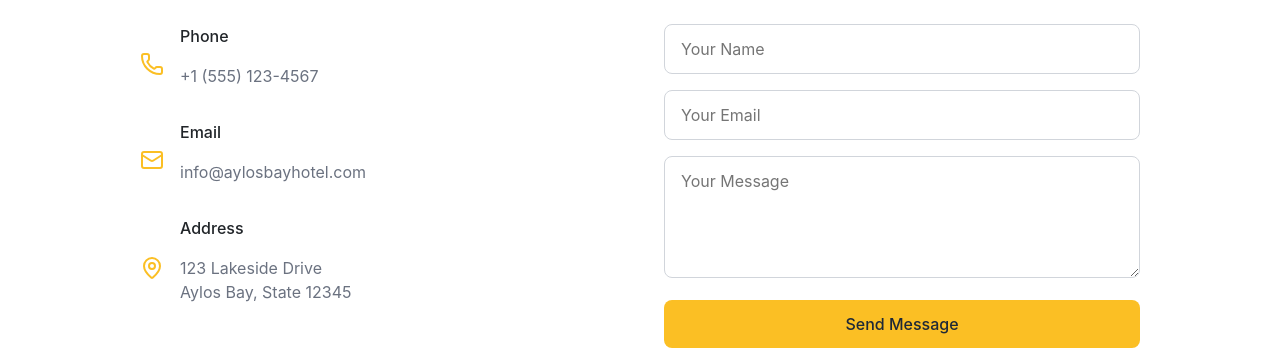
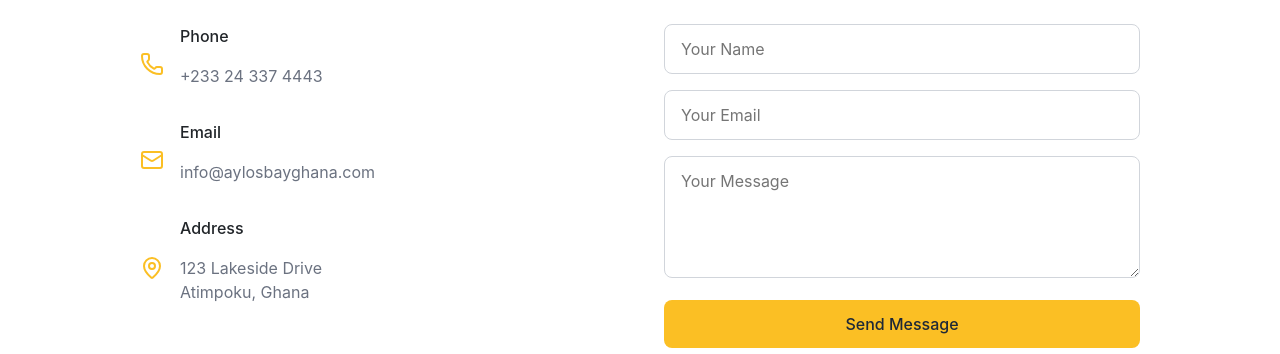
Before and after one commit to EandHDev/AYLOSBAY, a React (Create React App) app in the folder client/: page / in a window 1280 px wide. Shown: the part 3719-4073 px from the top of the page. Built offline with nearby package versions, Linux system fonts and the light colour scheme.

Commit message:
Update AylosBayHomepage.js

```diff
--- a/client/src/components/AylosBayHomepage.js
+++ b/client/src/components/AylosBayHomepage.js
@@ -749,14 +749,14 @@ const AylosBayHomepage = () => {
                 <Phone style={contactIconStyle} />
                 <div>
                   <p style={{ fontWeight: "500" }}>Phone</p>
-                  <p style={{ color: "#6b7280" }}>+1 (555) 123-4567</p>
+                  <p style={{ color: "#6b7280" }}>+233 24 337 4443</p>
                 </div>
               </div>
               <div style={contactItemStyle}>
                 <Mail style={contactIconStyle} />
                 <div>
                   <p style={{ fontWeight: "500" }}>Email</p>
-                  <p style={{ color: "#6b7280" }}>info@aylosbayhotel.com</p>
+                  <p style={{ color: "#6b7280" }}>info@aylosbayghana.com</p>
                 </div>
               </div>
               <div style={contactItemStyle}>
@@ -766,7 +766,7 @@ const AylosBayHomepage = () => {
                   <p style={{ color: "#6b7280" }}>
                     123 Lakeside Drive
                     <br />
-                    Aylos Bay, State 12345
+                    Atimpoku, Ghana
                   </p>
                 </div>
               </div>
```
